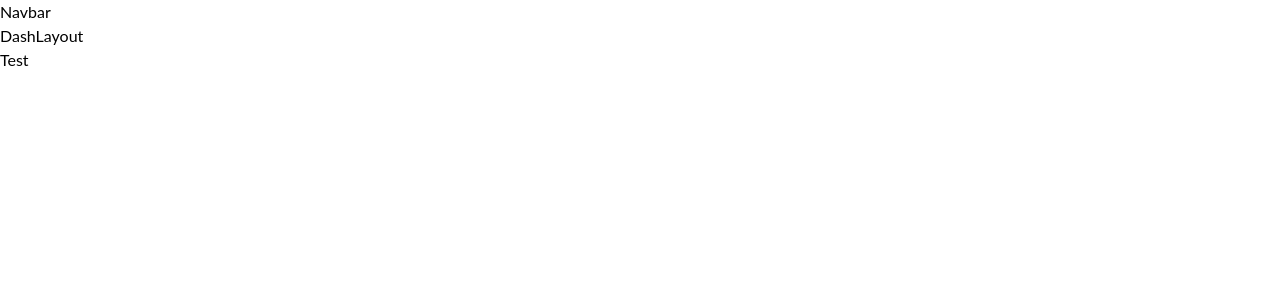
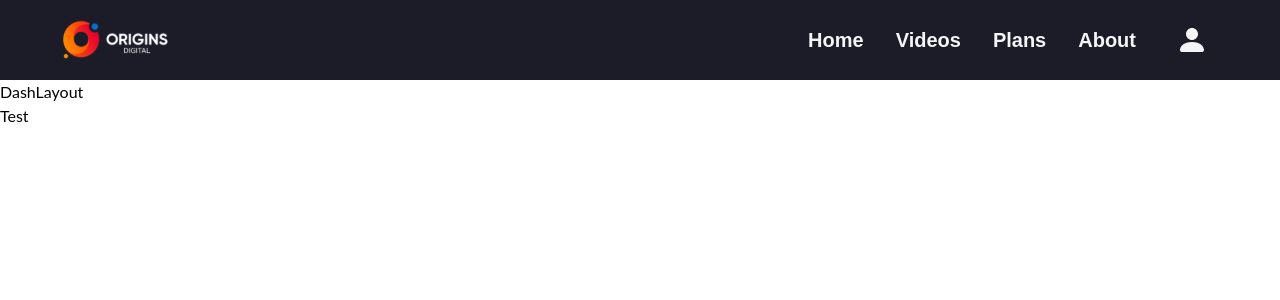
Before and after one commit to WildCodeSchool/2023-02-JS-RemoteFR-JSWizards-P3-Team-Ravenclaw, a React (Vite) app in the folder frontend/: page / in a window 1280 px wide. Shown: the top 300 px of the page. Built offline with nearby package versions, Linux system fonts and the light colour scheme.

Commit message:
ajout de la navbar

```diff
--- a/frontend/src/components/Navbar.jsx
+++ b/frontend/src/components/Navbar.jsx
@@ -1,7 +1,67 @@
+import { NavLink } from "react-router-dom";
+import ConnectionNavItem from "./navbar/ConnectionNavItem";
+import VideosNavItem from "./navbar/VideosNavItem";
+import PricingNavItem from "./navbar/PricingNavItem";
+import HomeNavItem from "./navbar/HomeNavItem";
+import AboutNavItem from "./navbar/AboutNavItem";
+
 export default function Navbar() {
+  const navitems = [
+    {
+      id: 1,
+      name: "Home",
+      component: <HomeNavItem />,
+    },
+    {
+      id: 2,
+      name: "Videos",
+      component: <VideosNavItem />,
+    },
+    {
+      id: 3,
+      name: "Plans",
+      component: <PricingNavItem />,
+    },
+    {
+      id: 4,
+      name: "About",
+      component: <AboutNavItem />,
+    },
+    {
+      id: 5,
+      name: "Account",
+      component: <ConnectionNavItem />,
+    },
+  ];
   return (
-    <header>
-      <nav>Navbar</nav>
-    </header>
+    <nav className="flex justify-between fixed bottom-0 w-full bg-neutralDarkest rounded-t-[10px] h-20 md:rounded-none md:px-12 md:py-4 md:top-0 md:static">
+      <img
+        src="../assets/icon/navbar/logo_desktop.svg"
+        alt=""
+        className="hidden md:block"
+      />
+      <ul className="flex justify-between px-4 items-center w-full md:justify-end md:gap-x-8">
+        {navitems.map((navitem) => (
+          <li key={navitem.id}>
+            <NavLink to={`/${navitem.name}`}>
+              <div className="flex flex-col items-center text-neutral">
+                <div className={navitem.id === 5 ? "md:block" : "md:hidden"}>
+                  {navitem.component}
+                </div>
+                <span
+                  className={
+                    navitem.id === 5
+                      ? "md:hidden font-sans text-xs"
+                      : "md:block font-sans text-xs md:text-lg md:font-header md:font-extrabold"
+                  }
+                >
+                  {navitem.name}
+                </span>
+              </div>
+            </NavLink>
+          </li>
+        ))}
+      </ul>
+    </nav>
   );
 }
```
